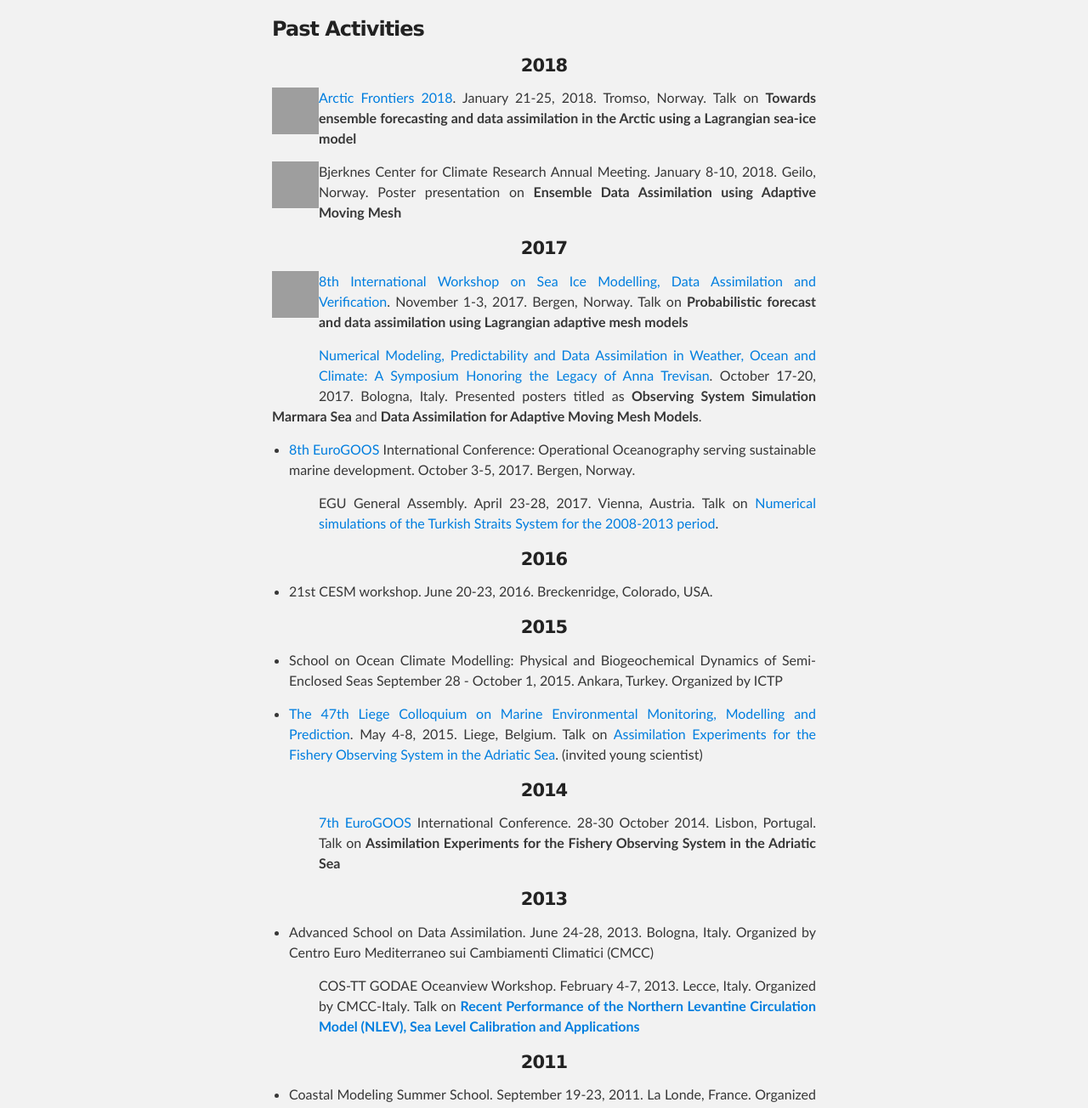
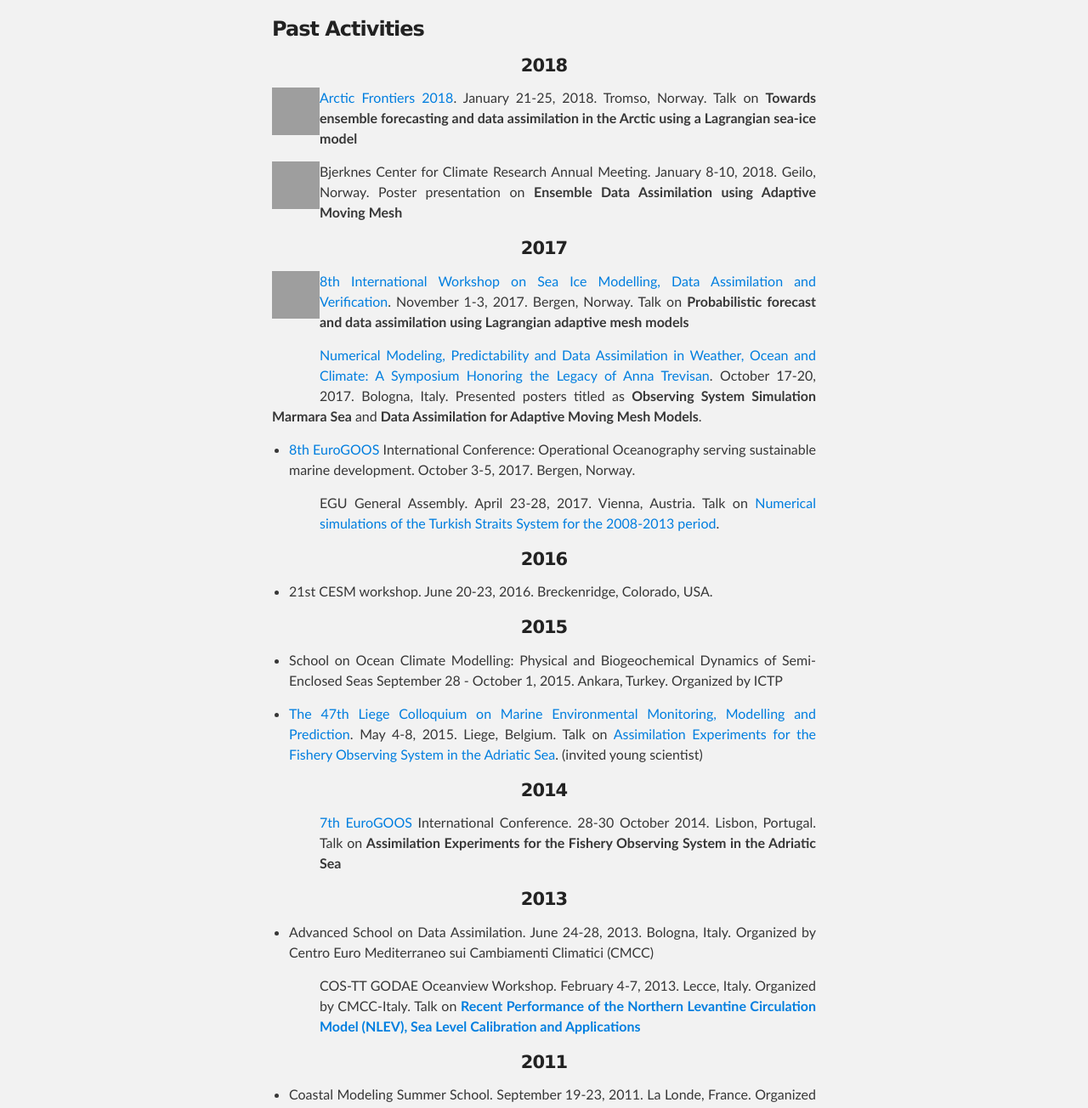
Before and after one commit to aydogduali/aydogduali.github.io, a Jekyll site: the page built from calendar/index.md, in a window 1280 px wide. Shown: the part 575-1879 px from the top of the page at 85% size. Built offline with Jekyll 4.4.1, drawn with Linux system fonts in a browser that asks for light colours; the repository's description, which GitHub fills in, is left out; our own code applies the rules of GitHub Pages for plain Markdown files; grey boxes are pictures that could not be loaded.

Commit message:
resize logo

```diff
--- a/calendar/index.md
+++ b/calendar/index.md
@@ -10,32 +10,32 @@ layout: default
 
 #### 2018
 <div style="float: left; clear: left">
-<iframe src="https://widgets.figshare.com/articles/5821668/embed?show_title=0" width="55" height="55" frameborder="0"></iframe>
+<iframe src="https://widgets.figshare.com/articles/5821668/embed?show_title=0" width="56" height="56" frameborder="0"></iframe>
 </div>
 [Arctic Frontiers 2018](https://www.arcticfrontiers.com/program/session/?id=S023). January 21-25, 2018. Tromso, Norway. Talk on **Towards ensemble forecasting and data assimilation in the Arctic using a Lagrangian sea-ice model**
 
 <div style="float: left; clear: left">
-<iframe src="https://widgets.figshare.com/articles/5822082/embed?show_title=0" width="55" height="55" frameborder="0"></iframe>
+<iframe src="https://widgets.figshare.com/articles/5822082/embed?show_title=0" width="56" height="56" frameborder="0"></iframe>
 </div>
 Bjerknes Center for Climate Research Annual Meeting. January 8-10, 2018. Geilo, Norway. Poster presentation on **Ensemble Data Assimilation using Adaptive Moving Mesh**
 
 
 #### 2017
 <div style="float: left; clear: left">
-<iframe src="https://widgets.figshare.com/articles/5821659/embed?show_title=0" width="55" height="55" frameborder="0"></iframe>
+<iframe src="https://widgets.figshare.com/articles/5821659/embed?show_title=0" width="56" height="56" frameborder="0"></iframe>
 </div>
 [8th International Workshop on Sea Ice Modelling, Data Assimilation and Verification](https://events.nersc.no/8th-international-workshop-sea-ice-modelling-data-assimilation-and-verification). November 1-3, 2017. Bergen, Norway. Talk on **Probabilistic forecast and data assimilation using Lagrangian adaptive mesh models**
 
 
 <div style="float: left; clear: left">
-<iframe src="https://widgets.figshare.com/articles/5738487/embed?show_title=0" width="55" height="55" frameborder="0"></iframe>
+<iframe src="https://widgets.figshare.com/articles/5738487/embed?show_title=0" width="56" height="56" frameborder="0"></iframe>
 </div>
 [Numerical Modeling, Predictability and Data Assimilation in Weather, Ocean and Climate: A Symposium Honoring the Legacy of Anna Trevisan](http://www.isac.cnr.it/Anna-Trevisan-Memorial-Symposium). October 17-20, 2017. Bologna, Italy. Presented posters titled as **Observing System Simulation Marmara Sea** and **Data Assimilation for Adaptive Moving Mesh Models**.
 
 - [8th EuroGOOS](http://eurogoos.imr.no) International Conference: Operational Oceanography serving sustainable marine development. October 3-5, 2017. Bergen, Norway.
 
 <div style="float: left; clear: left">
-<iframe src="https://widgets.figshare.com/articles/5822040/embed?show_title=0" width="55" height="55" frameborder="0"></iframe>
+<iframe src="https://widgets.figshare.com/articles/5822040/embed?show_title=0" width="56" height="56" frameborder="0"></iframe>
 </div>
 EGU General Assembly. April 23-28, 2017. Vienna, Austria. Talk on [Numerical simulations of the Turkish Straits System for the 2008-2013 period](http://meetingorganizer.copernicus.org/EGU2017/EGU2017-11612.pdf).
 
@@ -53,7 +53,7 @@ EGU General Assembly. April 23-28, 2017. Vienna, Austria. Talk on [Numerical sim
 #### 2014
 
 <div style="float: left; clear: left">
-<iframe src="https://widgets.figshare.com/articles/5821602/embed?show_title=0" width="55" height="55" frameborder="0"></iframe>
+<iframe src="https://widgets.figshare.com/articles/5821602/embed?show_title=0" width="56" height="56" frameborder="0"></iframe>
 </div>
  [7th EuroGOOS](http://eurogoos.eu/2014/07/21/7th-eurogoos-conference-programme-now) International Conference. 28-30 October 2014. Lisbon, Portugal. Talk on **Assimilation Experiments for the Fishery Observing System in the Adriatic Sea**
 
@@ -62,7 +62,7 @@ EGU General Assembly. April 23-28, 2017. Vienna, Austria. Talk on [Numerical sim
 - Advanced School on Data Assimilation. June 24-28, 2013. Bologna, Italy. Organized by Centro Euro Mediterraneo sui Cambiamenti Climatici (CMCC)
 
 <div style="float: left; clear: left">
-<iframe src="https://widgets.figshare.com/articles/5821635/embed?show_title=0" width="55" height="55" frameborder="0"></iframe>
+<iframe src="https://widgets.figshare.com/articles/5821635/embed?show_title=0" width="56" height="56" frameborder="0"></iframe>
 </div>
 COS-TT GODAE Oceanview Workshop. February 4-7, 2013. Lecce, Italy. Organized by CMCC-Italy. Talk on [**Recent Performance of the Northern Levantine Circulation Model (NLEV), Sea Level Calibration and Applications**](https://www.godae.org/~godae-data/OceanView/Events/COSS-TT-workshop-Feb-2013/presentations/1.5-2013_GODAE-OCEANVIEW_COOS-TT-Lecce.pdf)
 
```
